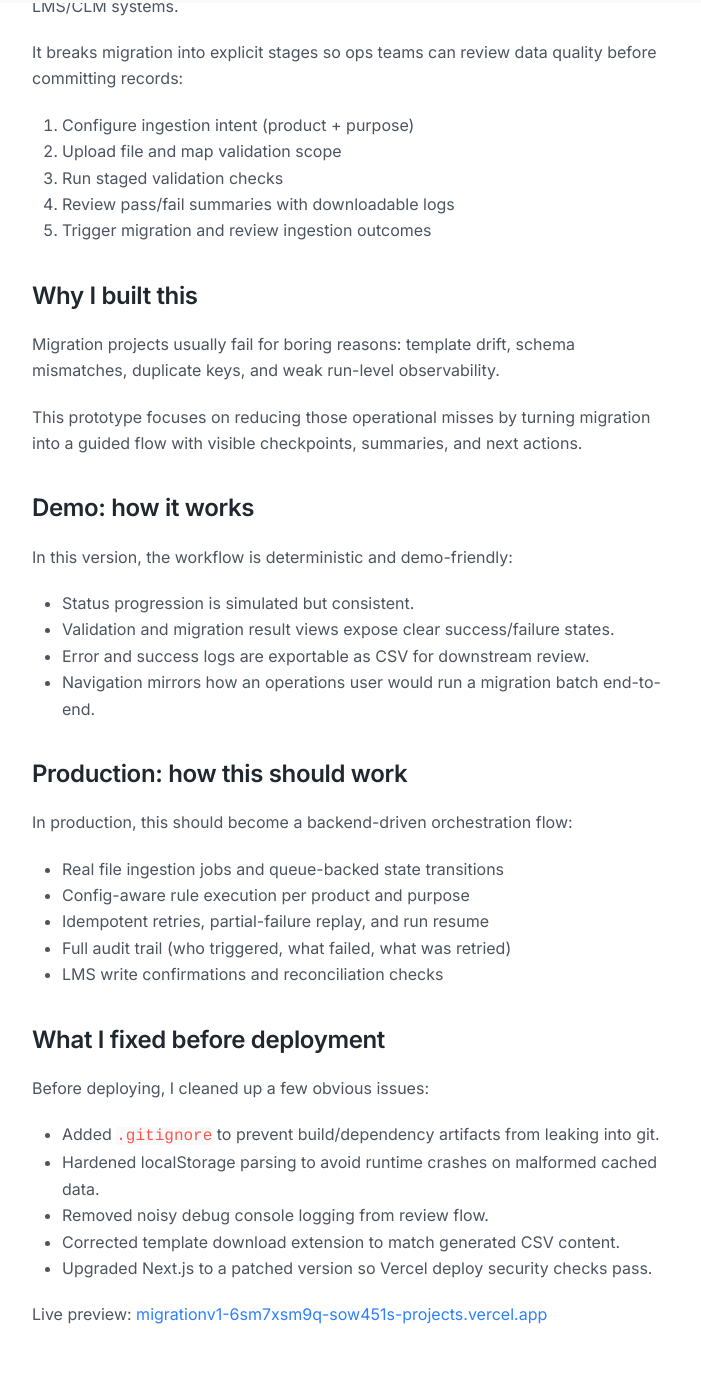
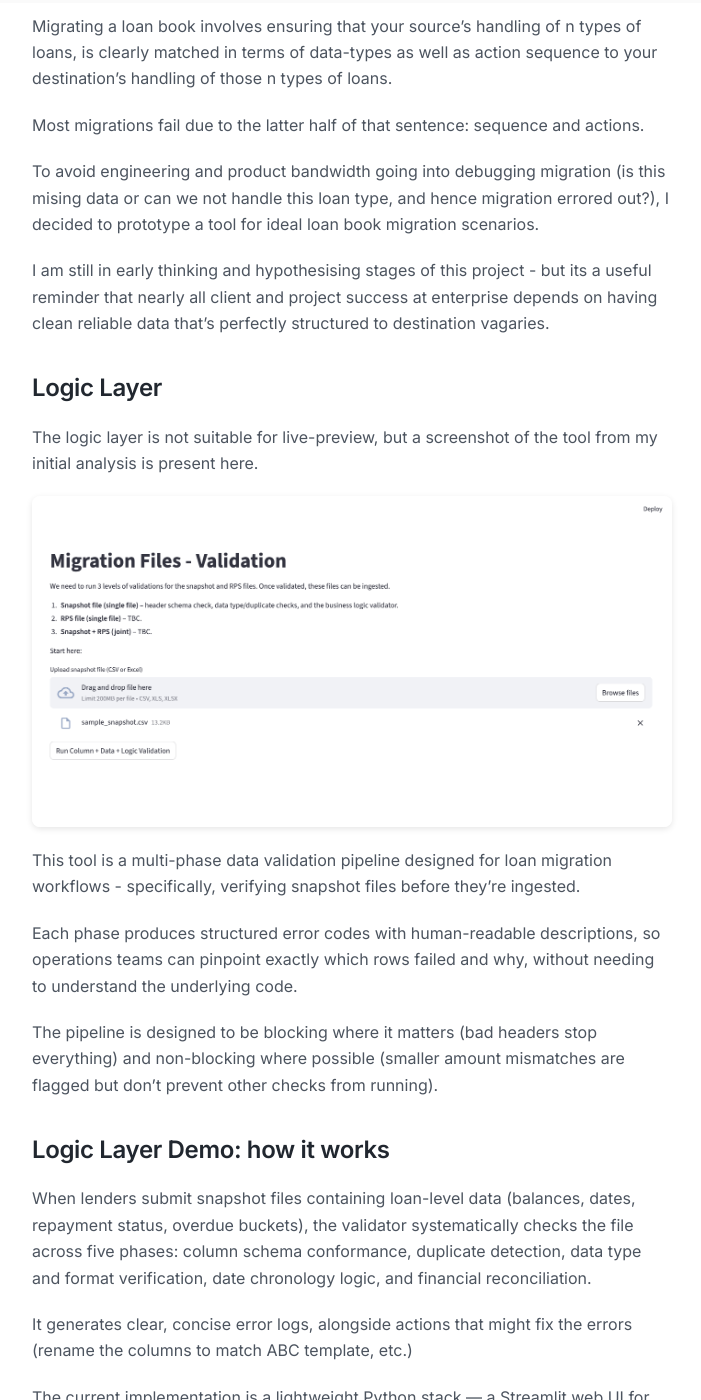
Before and after one commit to sow451/blog, a Jekyll site: the page built from _projects/2025-migration-enabler-v1.md, in a window 1280 px wide and 1400 px high, scrolled down 424 px. Shown: the whole window, without its empty margins (138-839 px from the left). Built offline with Jekyll 4.4.1, drawn with Linux system fonts in a browser that asks for light colours; some of the changed text lies outside the part shown.

Commit message:
Update migration project post media and thumbnail

```diff
--- a/_projects/2025-migration-enabler-v1.md
+++ b/_projects/2025-migration-enabler-v1.md
@@ -1,50 +1,75 @@
 ---
 layout: project
-title: "Migration Enabler v1"
+title: "Migration Enabler - UI and Data Type Checker"
 preview: "https://migrationv1-6sm7xsm9q-sow451s-projects.vercel.app/"
 year: "2025"
-note: "A workflow-first migration console to validate loan-book files, surface errors, and safely progress to LMS ingestion."
+note: "A prototype of a migration console (UI + logic) to validate loan-books/tapes, surface errors before LMS migration"
+image: "/images/projects/2025-migration-enabler-v1.md/thumbnail.png"
+
 ---
 
-Migration Enabler v1 is a UI-first prototype for structured loan-book ingestion into LMS/CLM systems.
+I worked on the intricacies of loan-book migration in 2025.
 
-It breaks migration into explicit stages so ops teams can review data quality before committing records:
+
+Migrating a loan book involves ensuring that your source's handling of n types of loans, is clearly matched in terms of data-types as well as action sequence to your destination's handling of those n types of loans.
+
+Most migrations fail due to the latter half of that sentence: sequence and actions.
+
+To avoid engineering and product bandwidth going into debugging migration (is this mising data or can we not handle this loan type, and hence migration errored out?), I decided to prototype a tool for ideal loan book migration scenarios.
+
+I am still in early thinking and hypothesising stages of this project - but its a useful reminder that nearly all client and project success at enterprise depends on having clean reliable data that's perfectly structured to destination vagaries.
+
+## Logic Layer
+
+The logic layer is not suitable for live-preview, but a screenshot of the tool from my initial analysis is present here.
+
+![Migration logic layer overview](/images/projects/2025-migration-enabler-v1.md/logic%20layer.png)
+
+This tool is a multi-phase data validation pipeline designed for loan migration workflows - specifically, verifying snapshot files before they're ingested.
+
+Each phase produces structured error codes with human-readable descriptions, so operations teams can pinpoint exactly which rows failed and why, without needing to understand the underlying code.
+
+The pipeline is designed to be blocking where it matters (bad headers stop everything) and non-blocking where possible (smaller amount mismatches are flagged but don't prevent other checks from running).
+
+## Logic Layer Demo: how it works
+
+When lenders submit snapshot files containing loan-level data (balances, dates, repayment status, overdue buckets), the validator systematically checks the file across five phases: column schema conformance, duplicate detection, data type and format verification, date chronology logic, and financial reconciliation.
+
+It generates clear, concise error logs, alongside actions that might fix the errors (rename the columns to match ABC template, etc.)
+
+The current implementation is a lightweight Python stack — a Streamlit web UI for file upload, a central validation runner that orchestrates the phases, and individual validator modules for each check.
+
+
+## UI Layer
+
+The example UI is a prototype for structured loan-book ingestion workflow, that can be handled end to end by operations team members alone, without **any technical assistance**.
+
+The UX breaks migration into explicit stages so ops teams can review data quality before committing records:
 1. Configure ingestion intent (product + purpose)
 2. Upload file and map validation scope
 3. Run staged validation checks
 4. Review pass/fail summaries with downloadable logs
 5. Trigger migration and review ingestion outcomes
 
-## Why I built this
+This prototype focuses on reducing operational misses by turning migration into a guided flow with visible checkpoints, summaries, and next actions.
 
-Migration projects usually fail for boring reasons: template drift, schema mismatches, duplicate keys, and weak run-level observability.
 
-This prototype focuses on reducing those operational misses by turning migration into a guided flow with visible checkpoints, summaries, and next actions.
-
-## Demo: how it works
+## UI Demo: how it works
 
 In this version, the workflow is deterministic and demo-friendly:
 - Status progression is simulated but consistent.
 - Validation and migration result views expose clear success/failure states.
 - Error and success logs are exportable as CSV for downstream review.
 - Navigation mirrors how an operations user would run a migration batch end-to-end.
+- This prototype is for operations teams to give feedback on the flow and confidence of the UI/UX.
 
 ## Production: how this should work
 
 In production, this should become a backend-driven orchestration flow:
-- Real file ingestion jobs and queue-backed state transitions
+- Real file ingestion jobs
+- Queue-backed state transitions
 - Config-aware rule execution per product and purpose
 - Idempotent retries, partial-failure replay, and run resume
 - Full audit trail (who triggered, what failed, what was retried)
 - LMS write confirmations and reconciliation checks
-
-## What I fixed before deployment
-
-Before deploying, I cleaned up a few obvious issues:
-- Added `.gitignore` to prevent build/dependency artifacts from leaking into git.
-- Hardened localStorage parsing to avoid runtime crashes on malformed cached data.
-- Removed noisy debug console logging from review flow.
-- Corrected template download extension to match generated CSV content.
-- Upgraded Next.js to a patched version so Vercel deploy security checks pass.
-
-Live preview: [migrationv1-6sm7xsm9q-sow451s-projects.vercel.app](https://migrationv1-6sm7xsm9q-sow451s-projects.vercel.app/)
+- Fix suggestions / common error pattern spotting
```
Also changed, not shown: images/projects/2025-migration-enabler-v1.md/logic layer.png (added), images/projects/2025-migration-enabler-v1.md/thumbnail.png (added).
